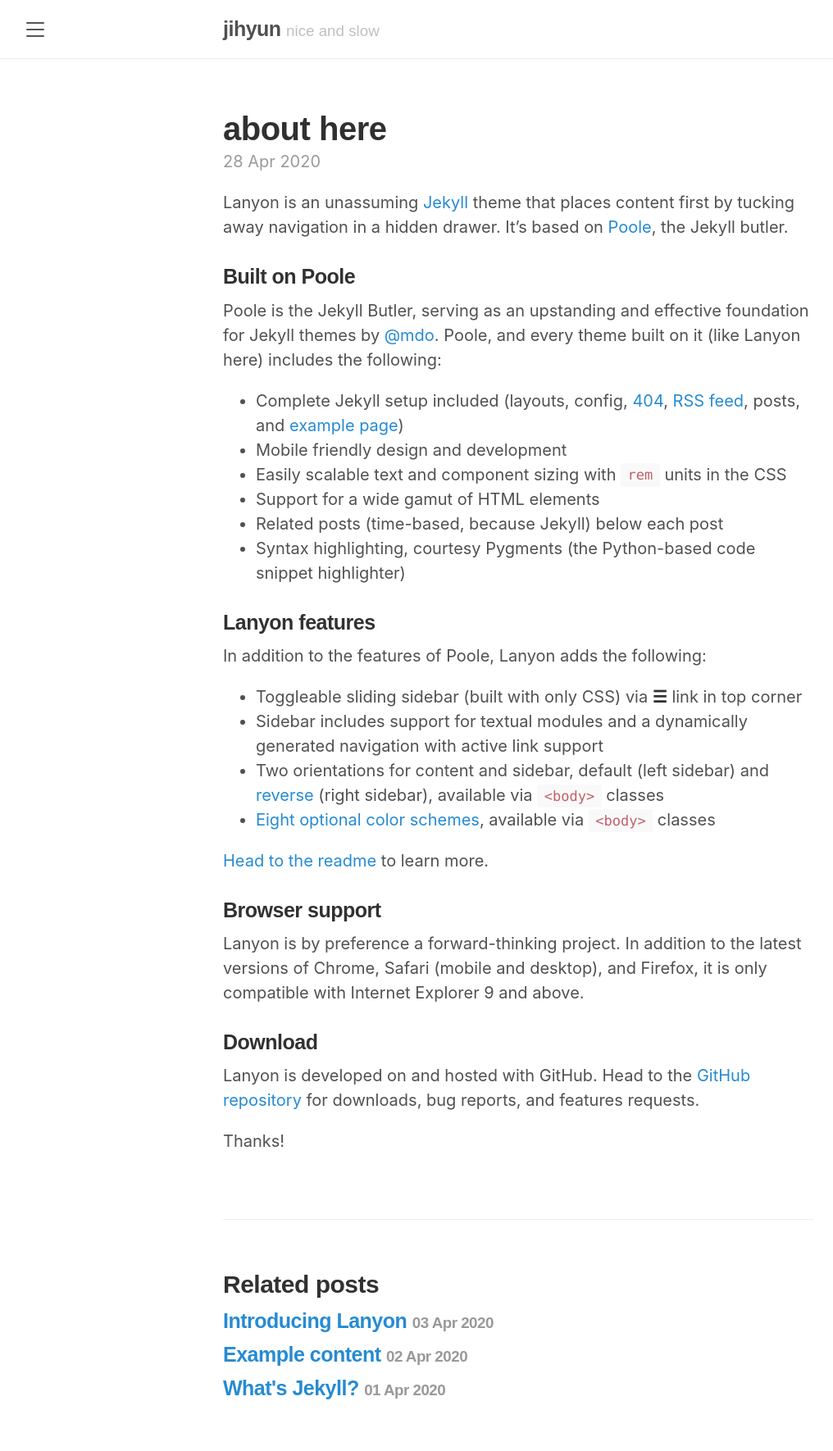
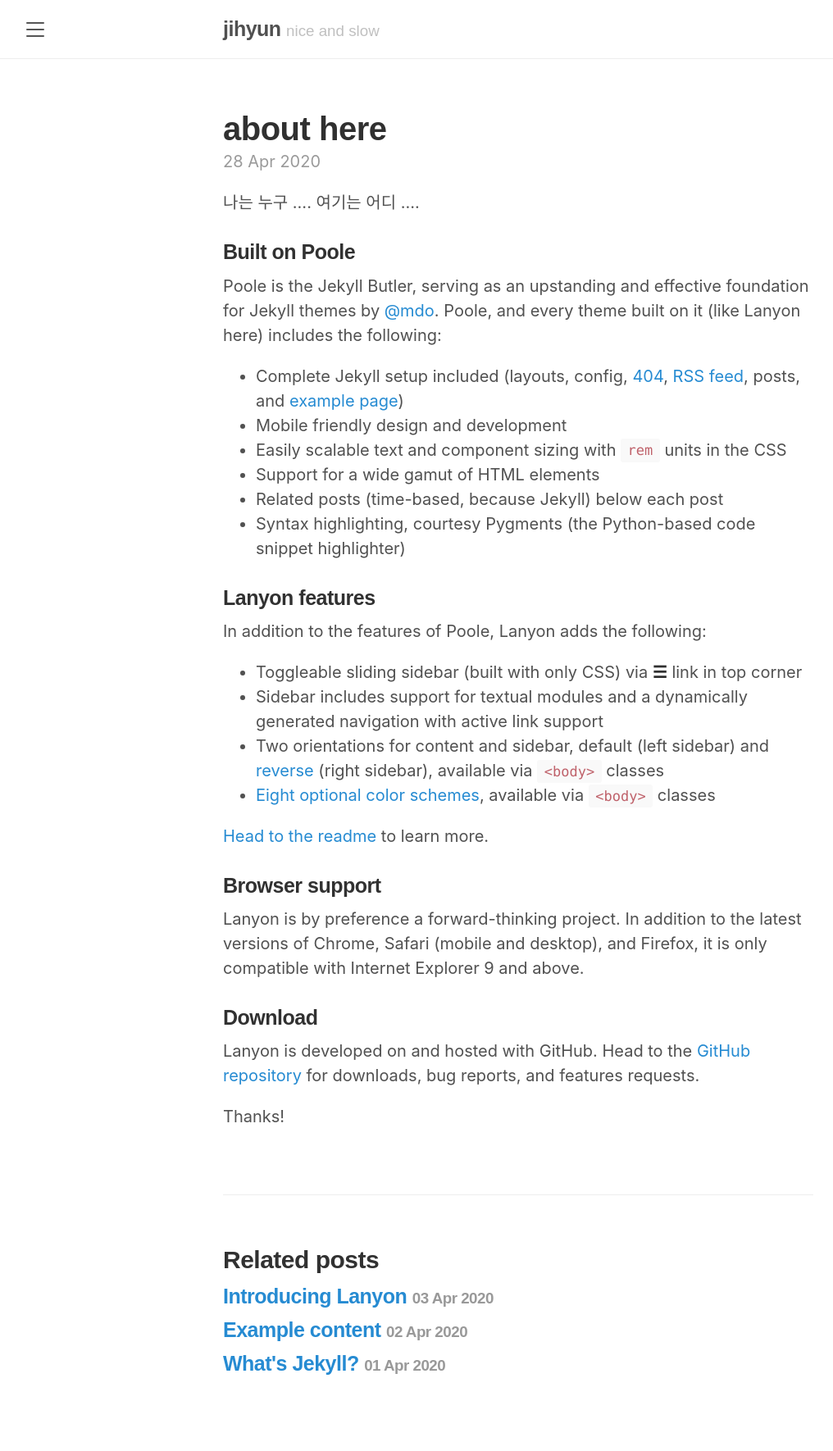
Before and after one commit to jihyun-bit/jihyun-bit.github.io, a Jekyll site: the page built from _posts/2020-04-28-janie1-log.md, in a window 1280 px wide. Shown: the whole page at 82% size, without its empty margins (8-1024 px from the left). Built offline with Jekyll 4.4.1, drawn with Linux system fonts in a browser that asks for light colours; some web fonts are replaced; after the commit the page ends 1740 px from its top, so only the background shows below that.

Commit message:
post start!

```diff
--- a/_posts/2020-04-28-janie1-log.md
+++ b/_posts/2020-04-28-janie1-log.md
@@ -3,7 +3,7 @@ layout: post
 title: about here
 ---
 
-Lanyon is an unassuming [Jekyll](http://jekyllrb.com) theme that places content first by tucking away navigation in a hidden drawer. It's based on [Poole](http://getpoole.com), the Jekyll butler.
+나는 누구 .... 여기는 어디 ....
 
 ### Built on Poole
 
```
